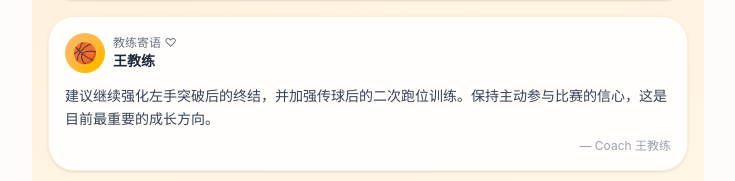
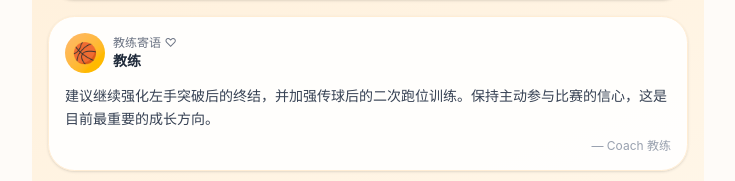
Before and after one commit to BillBillBiuBiuBiu/woyao-growth, a Next.js app: page /parent/reports/rpt-001 in a window 1280 px wide. Shown: the part 1625-1806 px from the top of the page, without its empty margins (272-1007 px from the left). Built offline with nearby package versions, Linux system fonts and the light colour scheme.

Commit message:
C185: 报告详情页coach名从localStorage读取，fallback「教练」

```diff
--- a/app/parent/reports/[id]/page.tsx
+++ b/app/parent/reports/[id]/page.tsx
@@ -56,7 +56,7 @@ function MetricsCards({ metrics }: { metrics: NonNullable<Report["metrics"]> })
   );
 }
 
-function BasicReportLayout({ report }: { report: Report }) {
+function BasicReportLayout({ report, coachName }: { report: Report; coachName: string }) {
   return (
     <div className="flex flex-col gap-4 px-4">
       {/* Hero summary */}
@@ -116,7 +116,7 @@ function BasicReportLayout({ report }: { report: Report }) {
             </div>
             <div>
               <div className="text-xs text-gray-500">教练寄语 ♡</div>
-              <div className="text-sm font-bold text-gray-800">{mockStudent.coach}</div>
+              <div className="text-sm font-bold text-gray-800">{coachName || "教练"}</div>
             </div>
           </div>
           <p className="text-sm text-gray-700 leading-relaxed">{report.coachComment}</p>
@@ -126,7 +126,7 @@ function BasicReportLayout({ report }: { report: Report }) {
   );
 }
 
-function VipReportLayout({ report }: { report: Report }) {
+function VipReportLayout({ report, coachName = "" }: { report: Report; coachName?: string }) {
   const [activeClip, setActiveClip] = useState(0);
   const clips = report.clips ?? [];
   const clip = clips[activeClip];
@@ -277,11 +277,11 @@ function VipReportLayout({ report }: { report: Report }) {
             </div>
             <div>
               <div className="text-xs text-gray-500">教练寄语 ♡</div>
-              <div className="text-sm font-bold text-gray-800">{mockStudent.coach}</div>
+              <div className="text-sm font-bold text-gray-800">{coachName || "教练"}</div>
             </div>
           </div>
           <p className="text-sm text-gray-700 leading-relaxed">{report.coachComment}</p>
-          <div className="text-right text-xs text-gray-400 mt-2">— Coach {mockStudent.coach}</div>
+          <div className="text-right text-xs text-gray-400 mt-2">— Coach {coachName || "教练"}</div>
         </div>
       )}
     </div>
@@ -349,6 +349,9 @@ export default function ReportDetailPage() {
   const [liked, setLiked] = useState(() => {
     try { return localStorage.getItem(`report_liked_${id}`) === "1"; } catch { return false; }
   });
+  const [coachName] = useState(() => {
+    try { return localStorage.getItem("coach_name") || ""; } catch { return ""; }
+  });
   useEffect(() => {
     try { localStorage.setItem(`report_read_${id}`, "1"); } catch {}
   }, [id]);
@@ -394,8 +397,8 @@ export default function ReportDetailPage() {
       </div>
 
       {/* Report body by type */}
-      {report.reportType === "basic" && <BasicReportLayout report={report} />}
-      {report.reportType === "vip" && <VipReportLayout report={report} />}
+      {report.reportType === "basic" && <BasicReportLayout report={report} coachName={coachName} />}
+      {report.reportType === "vip" && <VipReportLayout report={report} coachName={coachName} />}
       {report.reportType === "supervip" && <SupervipReportLayout report={report} />}
 
       {/* Coach appreciation */}
```
